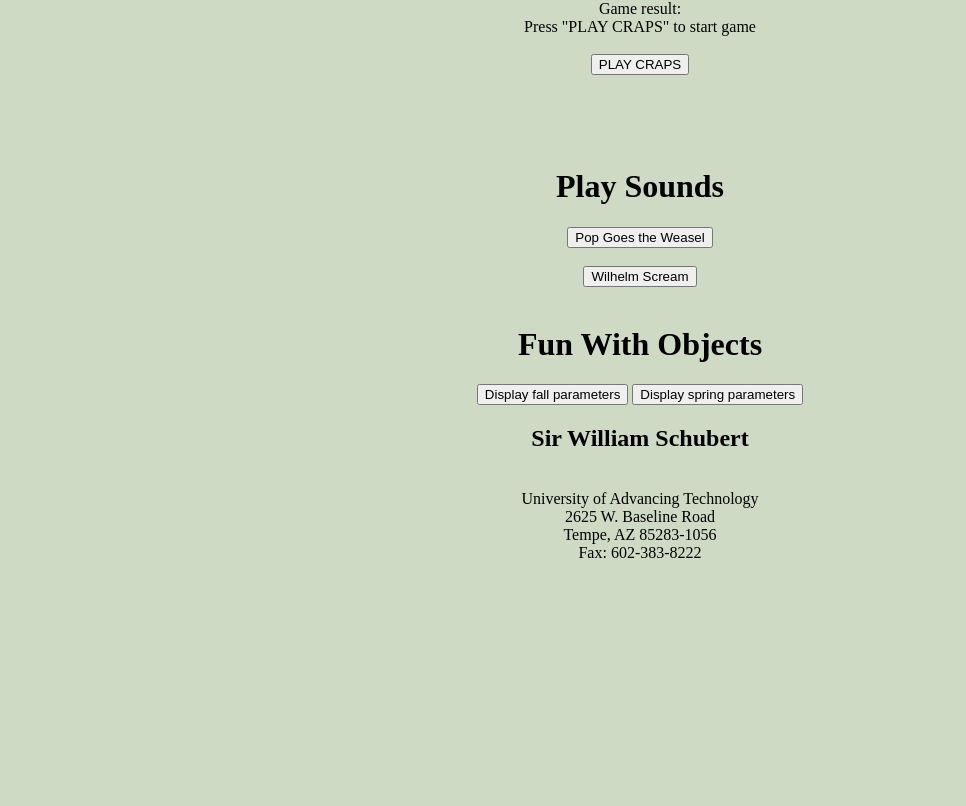
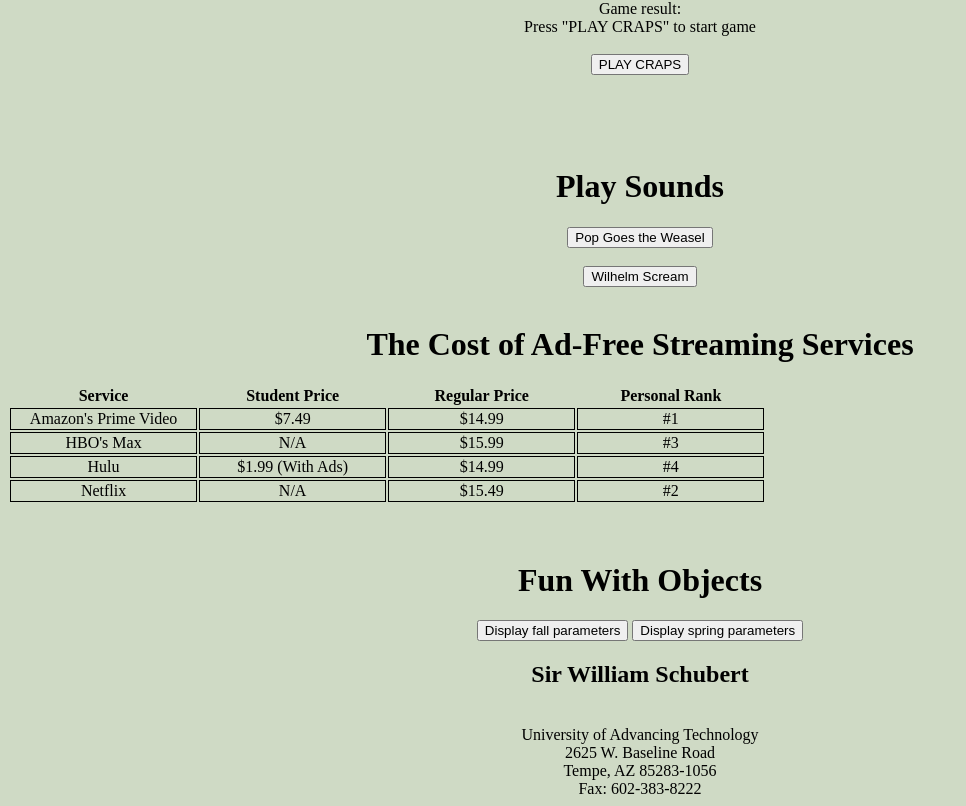
Before and after one commit to skrewgravity/CSC102, a plain HTML site: page index.html in a window 1280 px wide. Shown: the part 664-1470 px from the top of the page, without its empty margins (0-966 px from the left). Before the commit the page ends 1234 px from the top, so only its background shows below. Drawn offline with Linux system fonts and the light colour scheme; a script that the page names is missing.

Commit message:
Add files via upload

```diff
--- a/index.html
+++ b/index.html
@@ -11,6 +11,11 @@
 <link href="style.css" rel="stylesheet" type="text/css>"
 <head>
 <title>William S's Page</title>
+<!-- internal style setting -->
+<style>
+    td {border: 1px solid black}
+</style>
+
 </head>
 
 <head>
@@ -82,10 +87,56 @@
     <!-- Below is where I added 2 buttons to my page to play a fun sounds -->
 
     <h1>Play Sounds</h1>
-    <button onclick="playCreepyJack();" class="button">Pop Goes the Weasel</button>
+    <button onclick="playCreepyJack();">Pop Goes the Weasel</button>
     <br>
     <br>
-    <button onclick="playWilhelm();" class="button">Wilhelm Scream</button>
+    <button onclick="playWilhelm();">Wilhelm Scream</button>
+    <br>
+    <br>
+
+    <!-- Below is a table I have created for my Index Page-->
+
+    <h1>The Cost of Ad-Free Streaming Services</h1>
+
+    <table width="60%" id="myTable">
+                <col style="width: 15%;">
+                <col style="width: 15%;">
+                <col style="width: 15%;">
+                <col style="width: 15%;">
+            <thead>
+                <th>Service</th>
+                <th>Student Price</th>
+                <th>Regular Price</th>
+                <th>Personal Rank</th>
+            </thead>
+
+            <tbody>
+                <tr>
+                    <td>Amazon's Prime Video</td>
+                    <td>$7.49</td>
+                    <td>$14.99</td>
+                    <td>#1</td>
+                </tr>
+                <tr>
+                    <td>HBO's Max</td>
+                    <td>N/A</td>
+                    <td>$15.99</td>
+                    <td>#3</td>
+                </tr>
+                <tr>
+                    <td>Hulu</td>
+                    <td>$1.99 (With Ads)</td>
+                    <td>$14.99</td>
+                    <td>#4</td>
+                </tr>
+                <tr>
+                    <td>Netflix</td>
+                    <td>N/A</td>
+                    <td>$15.49</td>
+                    <td>#2</td>
+                </tr>
+            </tbody>
+    </table>
 
 
     <!-- this is where my parameters for Fall and Spring launch are used-->
```
